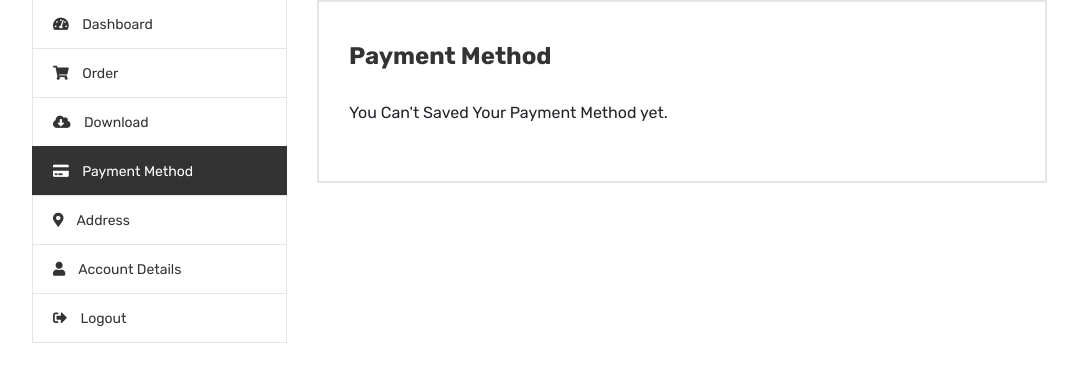
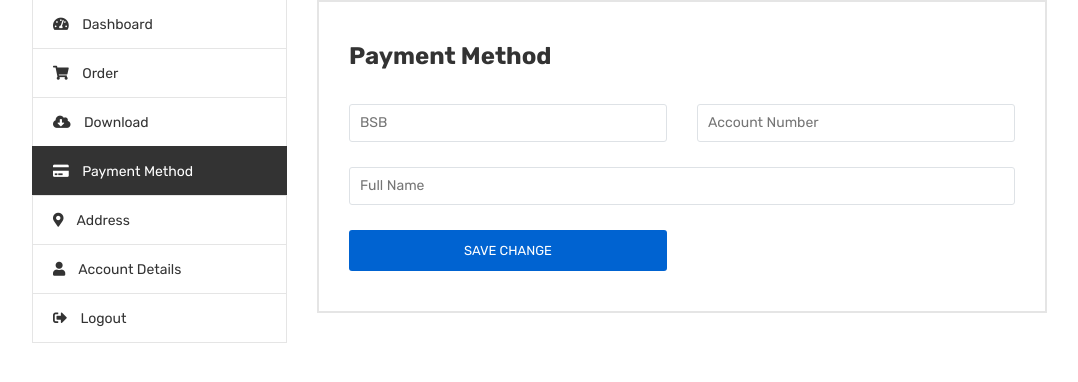
Before and after one commit to PureGero/foodie-farmer-html, a website: page foodie farmers/new account page/my-account.html in a window 1280 px wide. Both pictures are taken after a click on the tab "Payment Method". Shown: the whole page, without its empty margins (53-1131 px from the left). Drawn offline with nearby package versions, Linux system fonts and the light colour scheme; files that its build step writes are made by us from their sources; files whose address does not match are found by name.

Commit message:
Add payment detail boxes

```diff
--- a/foodie farmers/new account page/my-account.html
+++ b/foodie farmers/new account page/my-account.html
@@ -196,7 +196,30 @@
                                         aria-labelledby="pills-payment-tab">
                                         <div class="my-account-payment account-wrapper">
                                             <h4 class="account-title">Payment Method</h4>
-                                            <p class="m-t-30">You Can't Saved Your Payment Method yet.</p>
+                                            <div class="row">
+                                                <div class="col-md-6">
+                                                    <div class="form-box__single-group">
+                                                        <input type="text" placeholder="BSB">
+                                                    </div>
+                                                </div>
+                                                <div class="col-md-6">
+                                                    <div class="form-box__single-group">
+                                                        <input type="text" placeholder="Account Number">
+                                                    </div>
+                                                </div>
+                                                <div class="col-md-12">
+                                                    <div class="form-box__single-group">
+                                                        <input type="text" placeholder="Full Name">
+                                                    </div>
+                                                </div>
+                                                <div class="col-md-6">
+                                                    <div class="form-box__single-group">
+                                                        <button
+                                                            class="btn btn--box btn--small btn--uppercase btn--blue">Save
+                                                            Change</button>
+                                                    </div>
+                                                </div>
+                                            </div>
                                         </div>
                                     </div>
                                     <div class="tab-pane fade" id="pills-address" role="tabpanel"
```
